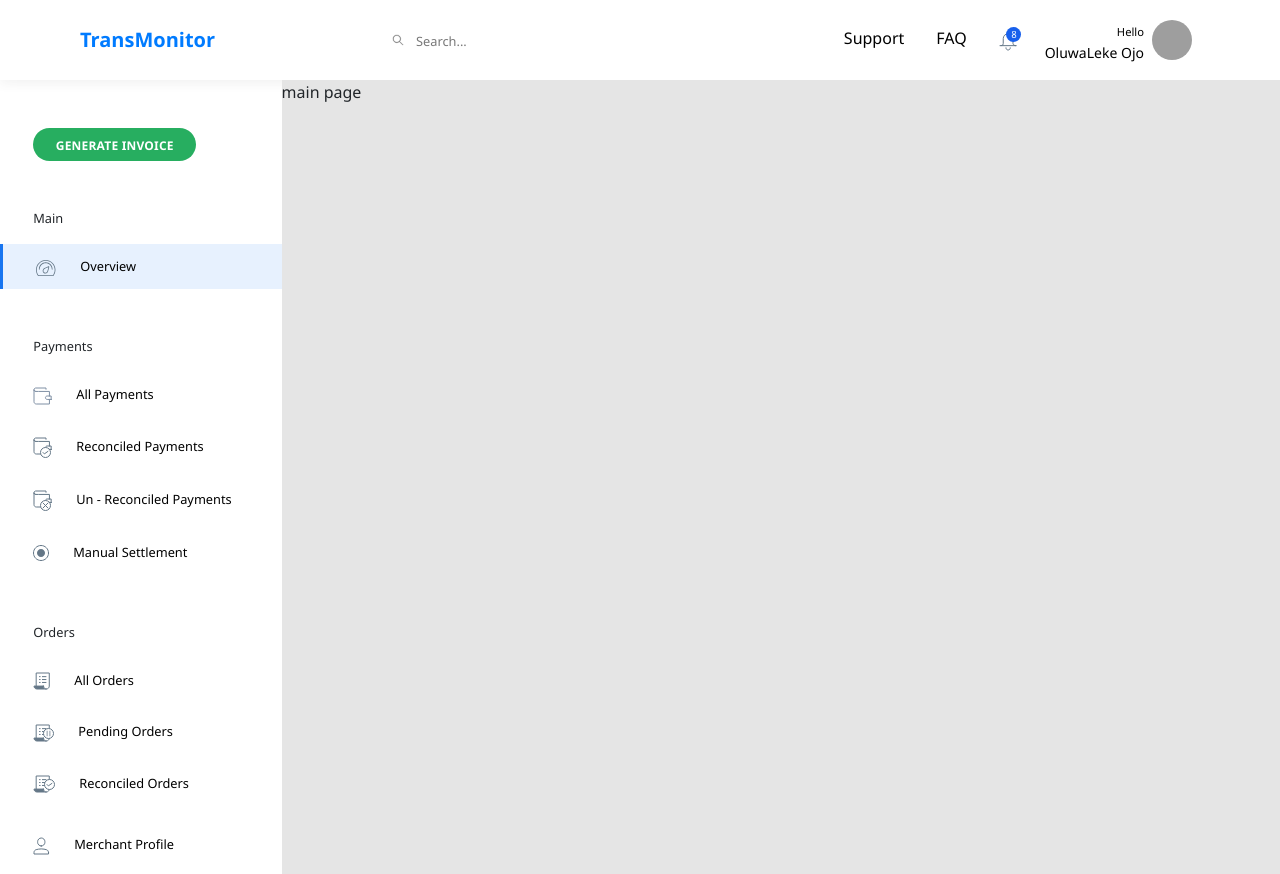
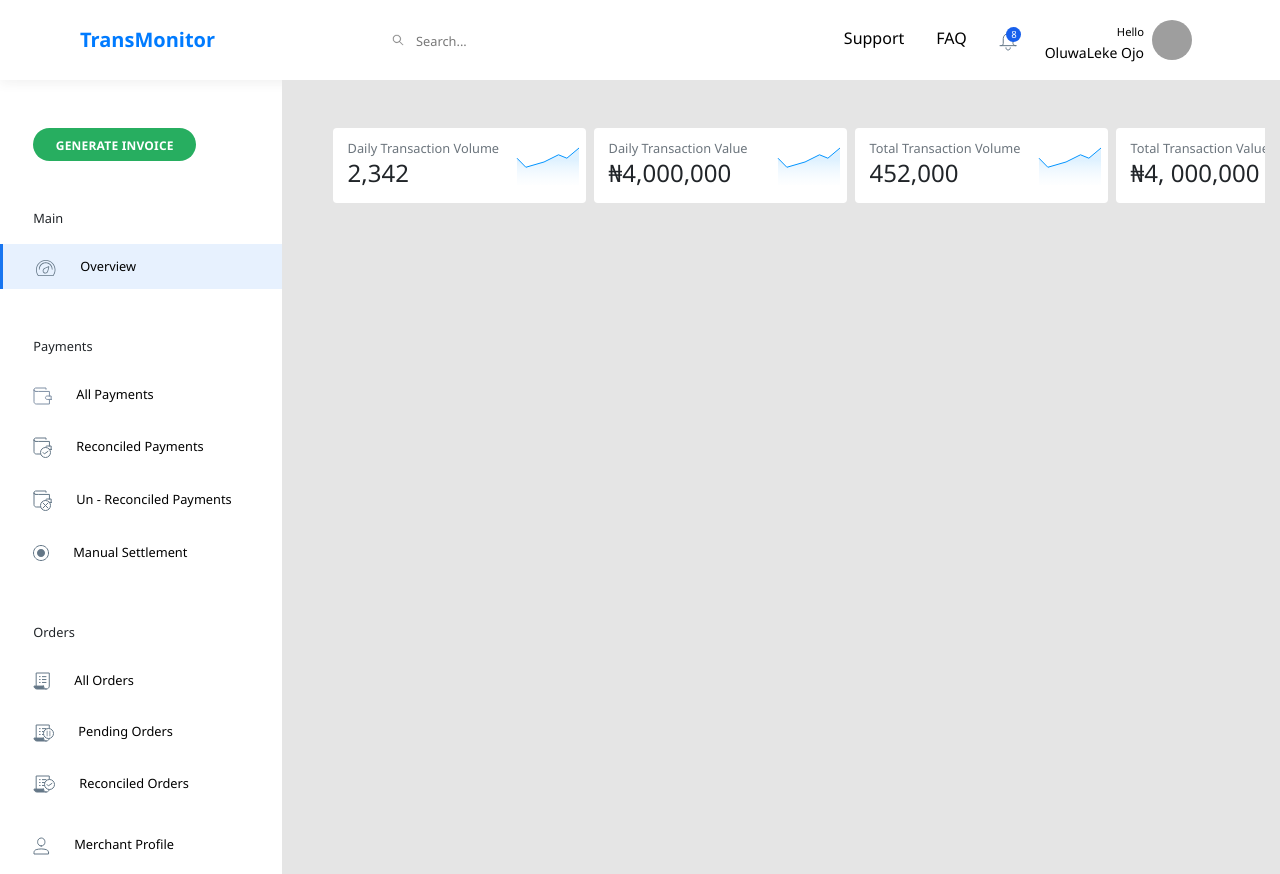
Before and after one commit to Ad3mola/trans-monitor, a React (Create React App) app: page / in a window 1280 px wide. Built offline with nearby package versions, Linux system fonts and the light colour scheme; grey boxes are pictures that could not be loaded.

Commit message:
add transaction cards

```diff
--- a/src/App.js
+++ b/src/App.js
@@ -7,6 +7,7 @@ import Navbar from "./components/Navbar";
 import GlobalStyle from "./theme/globalStyles";
 import lightTheme from "./theme/lightTheme";
 import Sidenav from "./components/Sidenav";
+import Monitor from "./pages/Monitor";
 
 function App() {
   return (
@@ -18,7 +19,11 @@ function App() {
           <div className="sidenav-container p-0">
             <Sidenav />
           </div>
-          <div className="main-page-container p-0">main page</div>
+          <div className="main-page-container p-0">
+            <Switch>
+              <Route path="/" component={Monitor} />
+            </Switch>
+          </div>
         </div>
       </div>
     </ThemeProvider>
--- /dev/null
+++ b/src/components/TransactionCard.js
@@ -0,0 +1,47 @@
+import React from "react";
+
+function TransactionCard({ title = "title", figure = "figure" }) {
+  return (
+    <div className="card transaction-card">
+      <div className="d-flex h-100 justify-content-center align-items-center">
+        <div className="col-8 pr-0">
+          <small className="text-muted">{title}</small>
+          <h4>{figure}</h4>
+        </div>
+        <div className="col-4">
+          <svg
+            width="64"
+            height="38"
+            viewBox="0 0 64 38"
+            fill="none"
+            xmlns="http://www.w3.org/2000/svg"
+          >
+            <path
+              d="M9.85714 20.2551L1 11.1939V38H63V1L50.8797 11.1939L42.4887 7.79592L28.0376 14.9694L9.85714 20.2551Z"
+              fill="url(#paint0_linear)"
+            />
+            <path
+              d="M1 11.1939L9.85714 20.2551L28.0376 14.9694L42.4887 7.79592L50.8797 11.1939L63 1"
+              stroke="#0294FF"
+            />
+            <defs>
+              <linearGradient
+                id="paint0_linear"
+                x1="5.98077"
+                y1="13.257"
+                x2="5.98077"
+                y2="44.3122"
+                gradientUnits="userSpaceOnUse"
+              >
+                <stop stop-color="#0294FF" stop-opacity="0.126274" />
+                <stop offset="1" stop-color="white" stop-opacity="0.01" />
+              </linearGradient>
+            </defs>
+          </svg>
+        </div>
+      </div>
+    </div>
+  );
+}
+
+export default TransactionCard;
--- /dev/null
+++ b/src/components/TransactionWrapper.js
@@ -0,0 +1,53 @@
+import React from "react";
+import styled from "styled-components";
+
+import TransactionCard from "./TransactionCard";
+
+const WrapperStyle = styled.div`
+  overflow-x: scroll;
+  overflow-y: hidden;
+  white-space: nowrap;
+  &::-webkit-scrollbar {
+    display: none;
+  }
+  -ms-overflow-style: none;
+
+  .transaction-card {
+    width: 253px;
+    height: 75px;
+    border: 0;
+    display: inline-block;
+    margin-right: 0.5em;
+  }
+`;
+
+const transactions = [
+  {
+    title: "Daily Transaction Volume",
+    figure: "2,342",
+  },
+  {
+    title: "Daily Transaction Value",
+    figure: "₦4,000,000",
+  },
+  {
+    title: "Total Transaction Volume",
+    figure: "452,000",
+  },
+  {
+    title: "Total Transaction Value",
+    figure: "₦4, 000,000",
+  },
+];
+
+function TransactionWrapper() {
+  return (
+    <WrapperStyle className="mt-5 scrolling-wrapper">
+      {transactions.map((c) => (
+        <TransactionCard key={c.title} title={c.title} figure={c.figure} />
+      ))}
+    </WrapperStyle>
+  );
+}
+
+export default TransactionWrapper;
--- /dev/null
+++ b/src/pages/Monitor.js
@@ -0,0 +1,14 @@
+import React from "react";
+
+import TransactionWrapper from "../components/TransactionWrapper";
+import { MonitorStyle } from "../styles/MonitorStyles";
+
+function Monitor() {
+  return (
+    <MonitorStyle className="container">
+      <TransactionWrapper />
+    </MonitorStyle>
+  );
+}
+
+export default Monitor;
--- /dev/null
+++ b/src/styles/MonitorStyles.js
@@ -0,0 +1,5 @@
+import styled from "styled-components";
+
+export const MonitorStyle = styled.div`
+  height: 100%;
+`;
```
Also changed, not shown: src/components/Navbar.js (+0 -48 lines).
